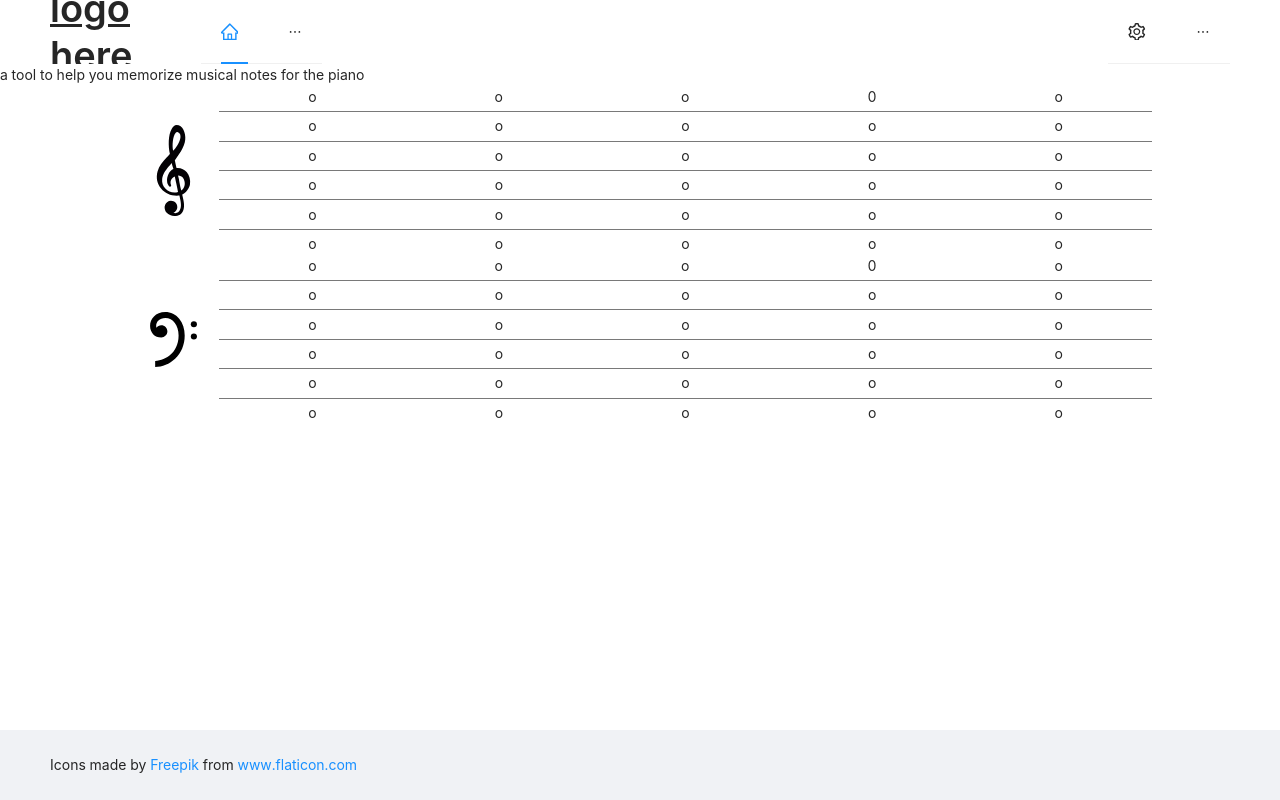
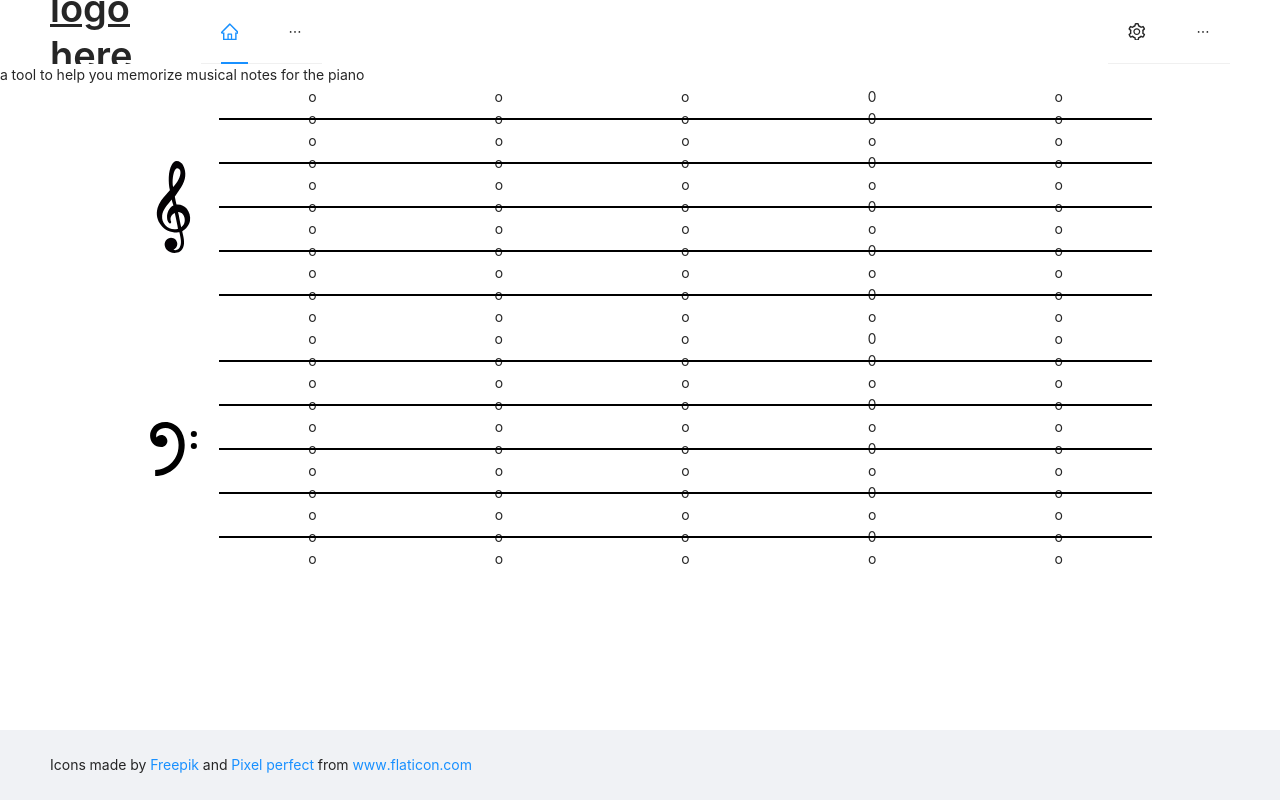
Before and after one commit to Arhuan/pianotes-client, a React (Create React App) app: page / in a window 1280 px wide. Built offline with nearby package versions, Linux system fonts and the light colour scheme.

Commit message:
replace antd dividers with lines created with repeated-linear-gradient

```diff
--- a/src/App.jsx
+++ b/src/App.jsx
@@ -17,6 +17,13 @@ function App() {
           <a href="https://www.flaticon.com/authors/freepik" title="Freepik">
             Freepik
           </a>{' '}
+          and{' '}
+          <a
+            href="https://www.flaticon.com/authors/pixel-perfect"
+            title="Pixel perfect"
+          >
+            Pixel perfect
+          </a>{' '}
           from{' '}
           <a href="https://www.flaticon.com/" title="Flaticon">
             www.flaticon.com
--- a/src/components/notes/NotesComponent.css
+++ b/src/components/notes/NotesComponent.css
@@ -26,12 +26,18 @@
   width: 100%;
 }
 
-.notes-line {
-  background-color: grey;
-  margin: 0.2rem 0;
-}
-
 .notes-col {
   flex-grow: 1;
   text-align: center;
 }
+
+.strikethrough {
+  background: repeating-linear-gradient(
+    180deg,
+    black 0%,
+    black 100%
+  );
+  background-size: 100% 2px;
+  background-position: center;
+  background-repeat: no-repeat;
+}
--- a/src/components/notes/NotesComponent.jsx
+++ b/src/components/notes/NotesComponent.jsx
@@ -1,10 +1,11 @@
 import React from 'react';
 
-import { Col, Divider, Row } from 'antd';
+import { Col, Row } from 'antd';
 
 import './NotesComponent.css';
 import TrebleClef from '../../images/treble-clef.svg';
 import BassClef from '../../images/bass-clef.svg';
+// import MusicNote from '../../images/musical-note.svg';
 
 class NotesComponent extends React.Component {
   constructor(props) {
@@ -30,7 +31,13 @@ class NotesComponent extends React.Component {
               <Col className="notes-col">{currNote}</Col>
               <Col className="notes-col">o</Col>
             </Row>
-            <Divider className="notes-line" />
+            <Row className="strikethrough">
+              <Col className="notes-col">o</Col>
+              <Col className="notes-col">o</Col>
+              <Col className="notes-col">o</Col>
+              <Col className="notes-col">{currNote}</Col>
+              <Col className="notes-col">o</Col>
+            </Row>
             <Row>
               <Col className="notes-col">o</Col>
               <Col className="notes-col">o</Col>
@@ -38,7 +45,13 @@ class NotesComponent extends React.Component {
               <Col className="notes-col">o</Col>
               <Col className="notes-col">o</Col>
             </Row>
-            <Divider className="notes-line" />
+            <Row className="strikethrough">
+              <Col className="notes-col">o</Col>
+              <Col className="notes-col">o</Col>
+              <Col className="notes-col">o</Col>
+              <Col className="notes-col">{currNote}</Col>
+              <Col className="notes-col">o</Col>
+            </Row>
             <Row>
               <Col className="notes-col">o</Col>
               <Col className="notes-col">o</Col>
@@ -46,7 +59,13 @@ class NotesComponent extends React.Component {
               <Col className="notes-col">o</Col>
               <Col className="notes-col">o</Col>
             </Row>
-            <Divider className="notes-line" />
+            <Row className="strikethrough">
+              <Col className="notes-col">o</Col>
+              <Col className="notes-col">o</Col>
+              <Col className="notes-col">o</Col>
+              <Col className="notes-col">{currNote}</Col>
+              <Col className="notes-col">o</Col>
+            </Row>
             <Row>
               <Col className="notes-col">o</Col>
               <Col className="notes-col">o</Col>
@@ -54,7 +73,13 @@ class NotesComponent extends React.Component {
               <Col className="notes-col">o</Col>
               <Col className="notes-col">o</Col>
             </Row>
-            <Divider className="notes-line" />
+            <Row className="strikethrough">
+              <Col className="notes-col">o</Col>
+              <Col className="notes-col">o</Col>
+              <Col className="notes-col">o</Col>
+              <Col className="notes-col">{currNote}</Col>
+              <Col className="notes-col">o</Col>
+            </Row>
             <Row>
               <Col className="notes-col">o</Col>
               <Col className="notes-col">o</Col>
@@ -62,7 +87,13 @@ class NotesComponent extends React.Component {
               <Col className="notes-col">o</Col>
               <Col className="notes-col">o</Col>
             </Row>
-            <Divider className="notes-line" />
+            <Row className="strikethrough">
+              <Col className="notes-col">o</Col>
+              <Col className="notes-col">o</Col>
+              <Col className="notes-col">o</Col>
+              <Col className="notes-col">{currNote}</Col>
+              <Col className="notes-col">o</Col>
+            </Row>
             <Row>
               <Col className="notes-col">o</Col>
               <Col className="notes-col">o</Col>
@@ -84,7 +115,13 @@ class NotesComponent extends React.Component {
               <Col className="notes-col">{currNote}</Col>
               <Col className="notes-col">o</Col>
             </Row>
-            <Divider className="notes-line" />
+            <Row className="strikethrough">
+              <Col className="notes-col">o</Col>
+              <Col className="notes-col">o</Col>
+              <Col className="notes-col">o</Col>
+              <Col className="notes-col">{currNote}</Col>
+              <Col className="notes-col">o</Col>
+            </Row>
             <Row>
               <Col className="notes-col">o</Col>
               <Col className="notes-col">o</Col>
@@ -92,7 +129,13 @@ class NotesComponent extends React.Component {
               <Col className="notes-col">o</Col>
               <Col className="notes-col">o</Col>
             </Row>
-            <Divider className="notes-line" />
+            <Row className="strikethrough">
+              <Col className="notes-col">o</Col>
+              <Col className="notes-col">o</Col>
+              <Col className="notes-col">o</Col>
+              <Col className="notes-col">{currNote}</Col>
+              <Col className="notes-col">o</Col>
+            </Row>
             <Row>
               <Col className="notes-col">o</Col>
               <Col className="notes-col">o</Col>
@@ -100,7 +143,13 @@ class NotesComponent extends React.Component {
               <Col className="notes-col">o</Col>
               <Col className="notes-col">o</Col>
             </Row>
-            <Divider className="notes-line" />
+            <Row className="strikethrough">
+              <Col className="notes-col">o</Col>
+              <Col className="notes-col">o</Col>
+              <Col className="notes-col">o</Col>
+              <Col className="notes-col">{currNote}</Col>
+              <Col className="notes-col">o</Col>
+            </Row>
             <Row>
               <Col className="notes-col">o</Col>
               <Col className="notes-col">o</Col>
@@ -108,7 +157,13 @@ class NotesComponent extends React.Component {
               <Col className="notes-col">o</Col>
               <Col className="notes-col">o</Col>
             </Row>
-            <Divider className="notes-line" />
+            <Row className="strikethrough">
+              <Col className="notes-col">o</Col>
+              <Col className="notes-col">o</Col>
+              <Col className="notes-col">o</Col>
+              <Col className="notes-col">{currNote}</Col>
+              <Col className="notes-col">o</Col>
+            </Row>
             <Row>
               <Col className="notes-col">o</Col>
               <Col className="notes-col">o</Col>
@@ -116,7 +171,13 @@ class NotesComponent extends React.Component {
               <Col className="notes-col">o</Col>
               <Col className="notes-col">o</Col>
             </Row>
-            <Divider className="notes-line" />
+            <Row className="strikethrough">
+              <Col className="notes-col">o</Col>
+              <Col className="notes-col">o</Col>
+              <Col className="notes-col">o</Col>
+              <Col className="notes-col">{currNote}</Col>
+              <Col className="notes-col">o</Col>
+            </Row>
             <Row>
               <Col className="notes-col">o</Col>
               <Col className="notes-col">o</Col>
```
Also changed, not shown: src/images/musical-note.svg (added).
